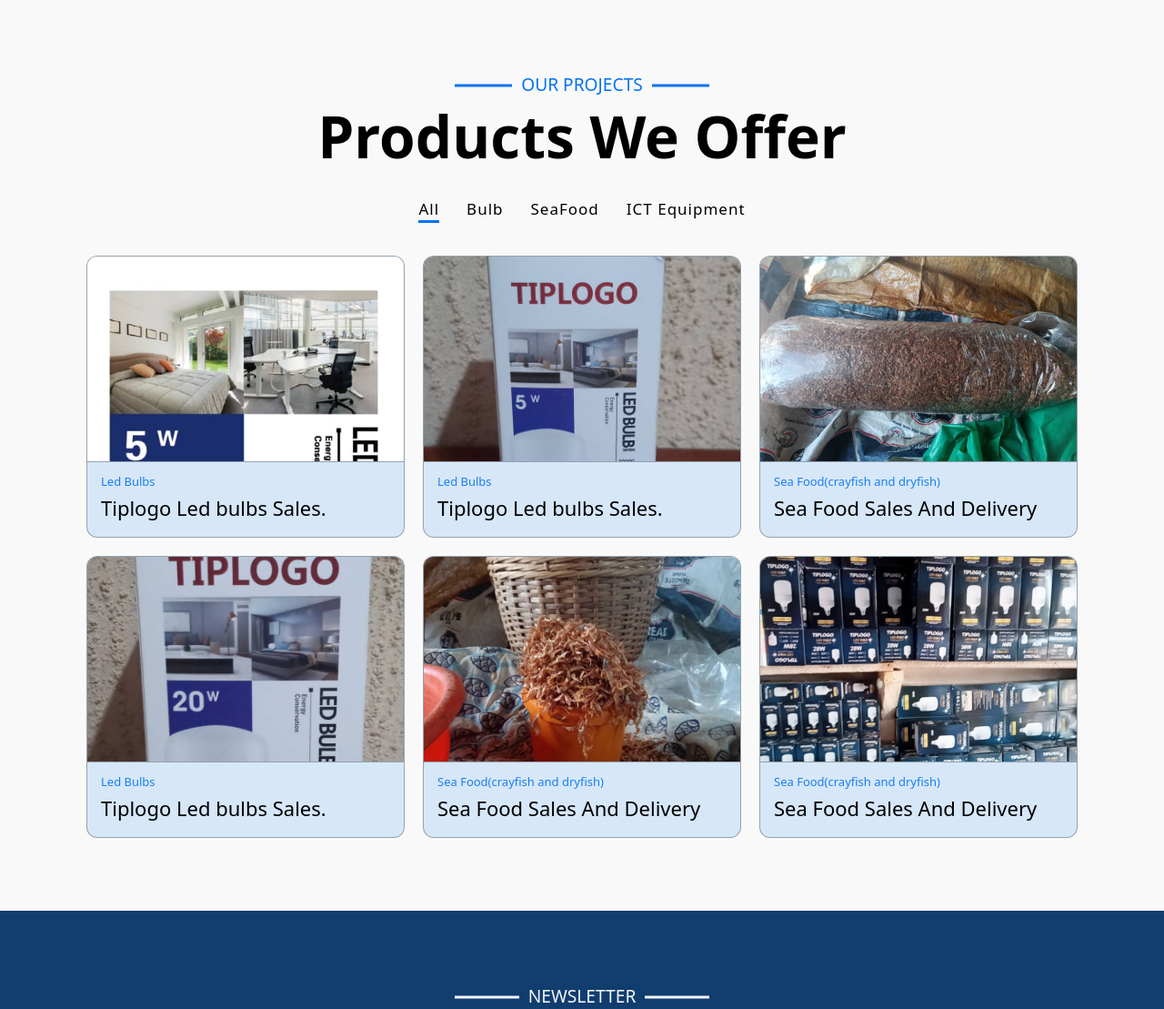
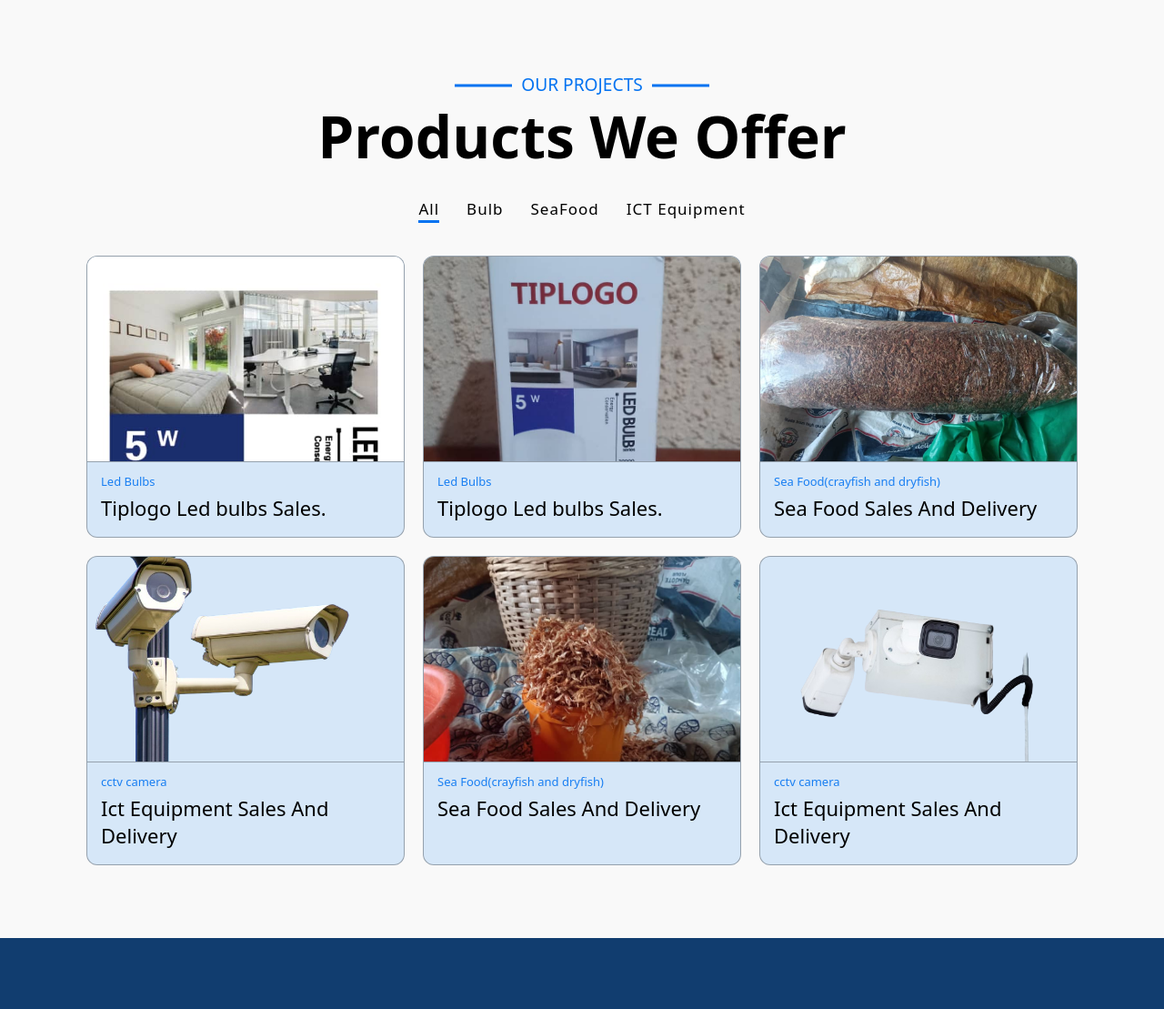
Before and after one commit to AdejumoOlanrewaju/Tiplogo, a Django app: page / in a window 1280 px wide. Shown: the part 1730-2839 px from the top of the page at 91% size. Run offline with Django 5.2, Linux system fonts and the light colour scheme; some libraries are stand-ins or nearby versions.

Commit message:
latest update

```diff
--- a/base/static/css/style.css
+++ b/base/static/css/style.css
@@ -187,8 +187,8 @@
     background-color : black;
 }
 
-.mobile-subscribe-btn,
-.subscribe-btn{
+.mobile-contact-btn,
+.contact-btn{
     background-color: var(--b-theme-clr);
     padding : 10px 25px;
     border-radius: 50px;
@@ -289,7 +289,7 @@
 
 }
 
-.mobile-subscribe-btn{
+.mobile-contact-btn{
     margin: 15px 0 20px 15px;
 }
 
@@ -1173,7 +1173,7 @@
         display : none;
     }
 
-    .subscribe-btn{
+    .contact-btn{
         /* margin : 0 20px 0 auto; */
         display : none;
     }
--- a/base/templates/index.html
+++ b/base/templates/index.html
@@ -34,7 +34,7 @@
                             <li><a href = "tiplogo-ict" class = "nav-link">TIPLOGO ICT</a></li>
                         </ul>
 
-                        <a class = "subscribe-btn" href = "#newsletter">Subscribe</a>
+                        <a class = "contact-btn" href = "contact">Contact Us</a>
 
                     </div>
                 </nav>
@@ -59,7 +59,7 @@
                             <li><a href = "tiplogo-ict" class = "nav-link">TIPLOGO ICT</a></li>
                         </ul>
 
-                        <a class = "mobile-subscribe-btn" href = "#newsletter">Subscribe</a>
+                        <a class = "mobile-contact-btn" href = "contact">Contact Us</a>
                     </div>
 
 
@@ -313,7 +313,7 @@
                                 <a href = "#" data-category="all" class = "tab-links">All</a>
                                 <a href = "#" data-category="bulb" class = "tab-links">Bulb</a>
                                 <a href = "#" data-category="seafood" class = "tab-links">SeaFood</a>
-                                <a href = "#" data-category="Ict" class = "tab-links">ICT Equipment</a>
+                                <a href = "#" data-category="Equipment" class = "tab-links">ICT Equipment</a>
                                 <div class = "tab-line"></div>
                             </div>
                         </div>
@@ -349,13 +349,13 @@
                                 </div>
                             </div>
 
-                            <div id = "bulb" class = "product-box">
+                            <div id = "Equipment" class = "ict product-box">
                                 <div class = "product-img-container">
-                                    <img src = "/static/img/led_bulb3.jpg" alt = "Led bulb product image">
+                                    <img  src = "/static/img/cctv_camera_4.png" alt = "Led bulb product image">
                                 </div>
-                                <div class = "product-text-content">
-                                    <p class = "product-name">Led Bulbs</p>
-                                    <p class = "product-details">Tiplogo Led bulbs Sales.</p>
+                                <div class = "ict product-text-content">
+                                    <p class = "ict product-name">cctv camera</p>
+                                    <p class = "ict product-details">Ict Equipment Sales And Delivery</p>
                                 </div>
                             </div>
 
@@ -369,13 +369,13 @@
                                 </div>
                             </div>
 
-                            <div id = "seafood" class = "product-box">
+                            <div id = "Equipment" class = "ict product-box">
                                 <div class = "product-img-container">
-                                    <img src = "/static/img/led_bulb_bulk.jpg" alt = "Sea Food product image">
+                                    <img src = "/static/img/cctv_camera_2.png" alt = "Led bulb product image">
                                 </div>
-                                <div class = "product-text-content">
-                                    <p class = "product-name">Sea Food(crayfish and dryfish)</p>
-                                    <p class = "product-details">Sea Food Sales And Delivery</p>
+                                <div class = "ict product-text-content">
+                                    <p class = "ict product-name">cctv camera</p>
+                                    <p class = "ict product-details">Ict Equipment Sales And Delivery</p>
                                 </div>
                             </div>
                         </div>
```
Also changed, not shown: base/static/css/contact.css (+23 -2 lines), base/templates/contact.html (+38 -2 lines), base/templates/tiplogo_ict.html (+6 -6 lines).
